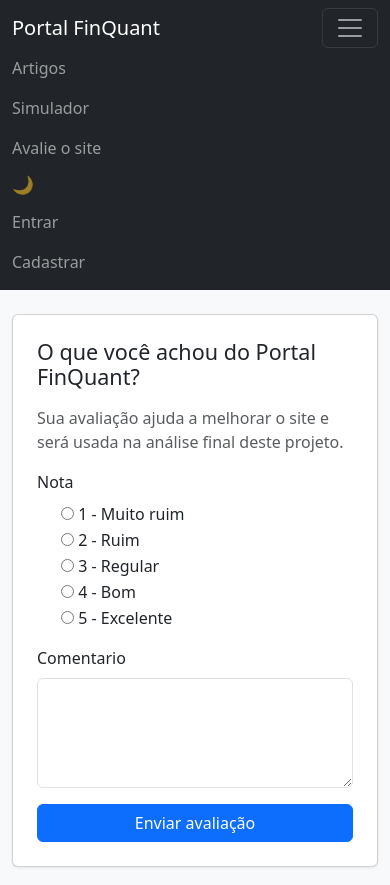
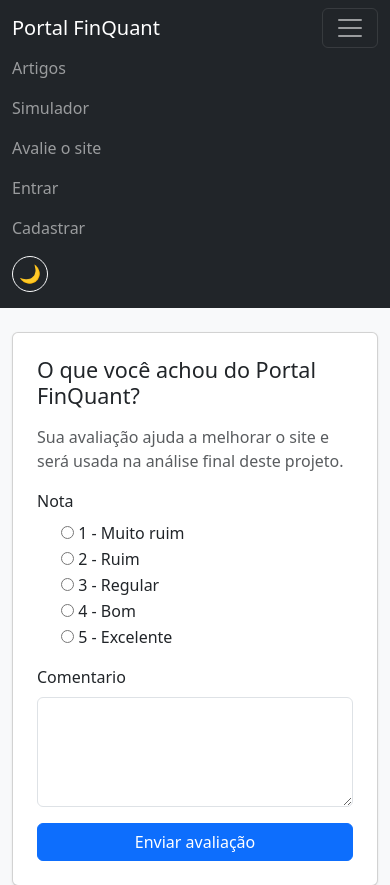
Before and after one commit to pagliarinimvp/portal-finquant, a Django app: page /avaliacao/ in a window 390 px wide, after a click that opens the changed part. Shown: the top 885 px of the page. Run offline with Django 5.2, Linux system fonts and the light colour scheme.

Commit message:
Reposiciona e corrige o botao de modo noturno
Move o botao de tema para o final da navbar (depois de Cadastrar/Sair)
e troca o estilo de link discreto para um botao circular com contorno,
para deixar mais claro que e um controle clicavel.

Corrige tambem o bug do fundo do botao "grudando" na cor do tema
anterior em telas touch: o preenchimento de :hover/:active do
Bootstrap fica preso apos o toque em navegadores mobile. Agora esse
preenchimento so aparece em dispositivos com mouse de verdade.

Co-Authored-By: Claude Fable 5 <noreply@anthropic.com>

```diff
--- a/static/css/site.css
+++ b/static/css/site.css
@@ -13,9 +13,29 @@ main {
 }
 
 #toggle-tema {
+    width: 2.25rem;
+    height: 2.25rem;
+    padding: 0;
+    display: inline-flex;
+    align-items: center;
+    justify-content: center;
     font-size: 1.1rem;
     line-height: 1;
-    text-decoration: none;
+    /* Zera o preenchimento de :hover/:active do Bootstrap: em telas touch
+       esse estado costuma ficar "grudado" depois do toque, fazendo o botão
+       parecer com o fundo da cor do tema anterior. */
+    --bs-btn-hover-bg: transparent;
+    --bs-btn-hover-border-color: rgba(255, 255, 255, 0.75);
+    --bs-btn-active-bg: transparent;
+    --bs-btn-active-border-color: rgba(255, 255, 255, 0.75);
+    --bs-btn-focus-box-shadow: none;
+}
+
+/* Reativa o preenchimento no hover só para quem realmente tem mouse. */
+@media (hover: hover) and (pointer: fine) {
+    #toggle-tema:hover {
+        background-color: rgba(255, 255, 255, 0.15);
+    }
 }
 
 /* Modo noturno (data-bs-theme="dark", aplicado no <html> pelo toggle) */
--- a/templates/base.html
+++ b/templates/base.html
@@ -31,11 +31,6 @@
                     <li class="nav-item"><a class="nav-link" href="{% url 'avaliacoes:avaliar' %}">Avalie o site</a></li>
                 </ul>
                 <ul class="navbar-nav align-items-lg-center">
-                    <li class="nav-item">
-                        <button type="button" id="toggle-tema" class="btn btn-link nav-link" title="Alternar modo noturno" aria-label="Alternar modo noturno">
-                            <span id="toggle-tema-icone" aria-hidden="true">🌙</span>
-                        </button>
-                    </li>
                     {% if user.is_authenticated %}
                         <li class="nav-item"><span class="nav-link">Olá, {{ user.username }}</span></li>
                         <li class="nav-item">
@@ -48,6 +43,11 @@
                         <li class="nav-item"><a class="nav-link" href="{% url 'contas:login' %}">Entrar</a></li>
                         <li class="nav-item"><a class="nav-link" href="{% url 'contas:cadastro' %}">Cadastrar</a></li>
                     {% endif %}
+                    <li class="nav-item ms-lg-3 my-2 my-lg-0">
+                        <button type="button" id="toggle-tema" class="btn btn-outline-light btn-sm rounded-circle" title="Alternar modo noturno" aria-label="Alternar modo noturno">
+                            <span id="toggle-tema-icone" aria-hidden="true">🌙</span>
+                        </button>
+                    </li>
                 </ul>
             </div>
         </div>
@@ -83,6 +83,9 @@
                 document.documentElement.setAttribute('data-bs-theme', novo);
                 localStorage.setItem('theme', novo);
                 atualizarIcone();
+                // Remove o foco após o toque para não deixar o botão com
+                // aparência de "pressionado" em telas touch.
+                botao.blur();
             });
 
             atualizarIcone();
```
